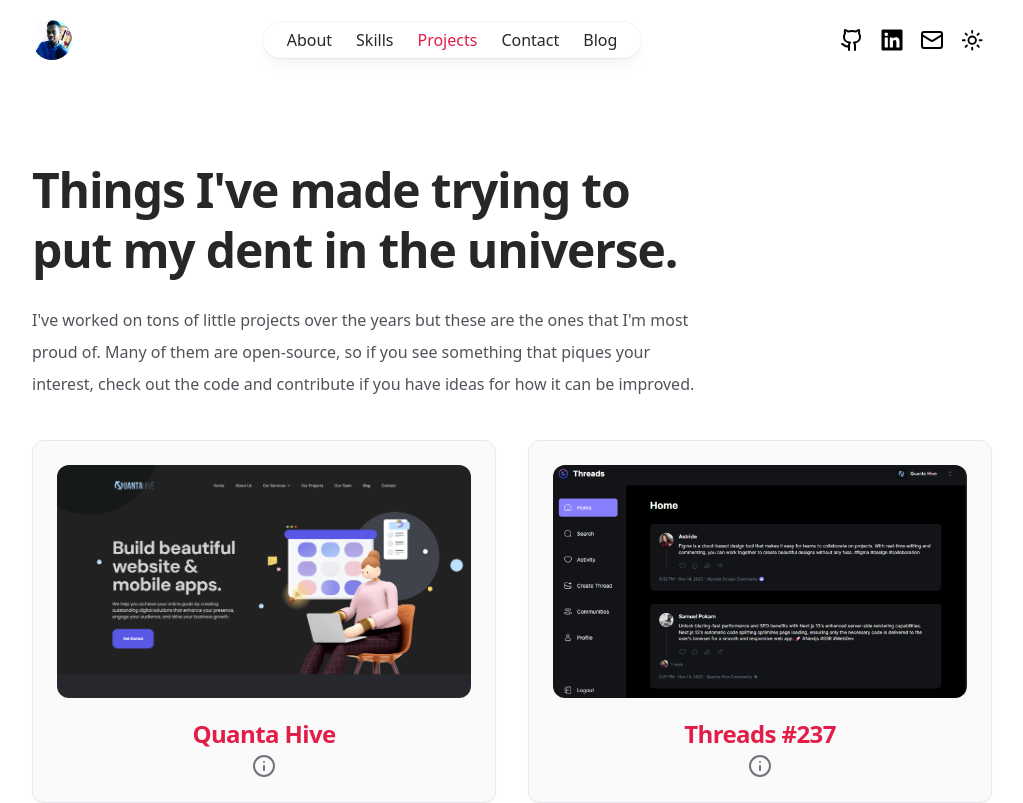
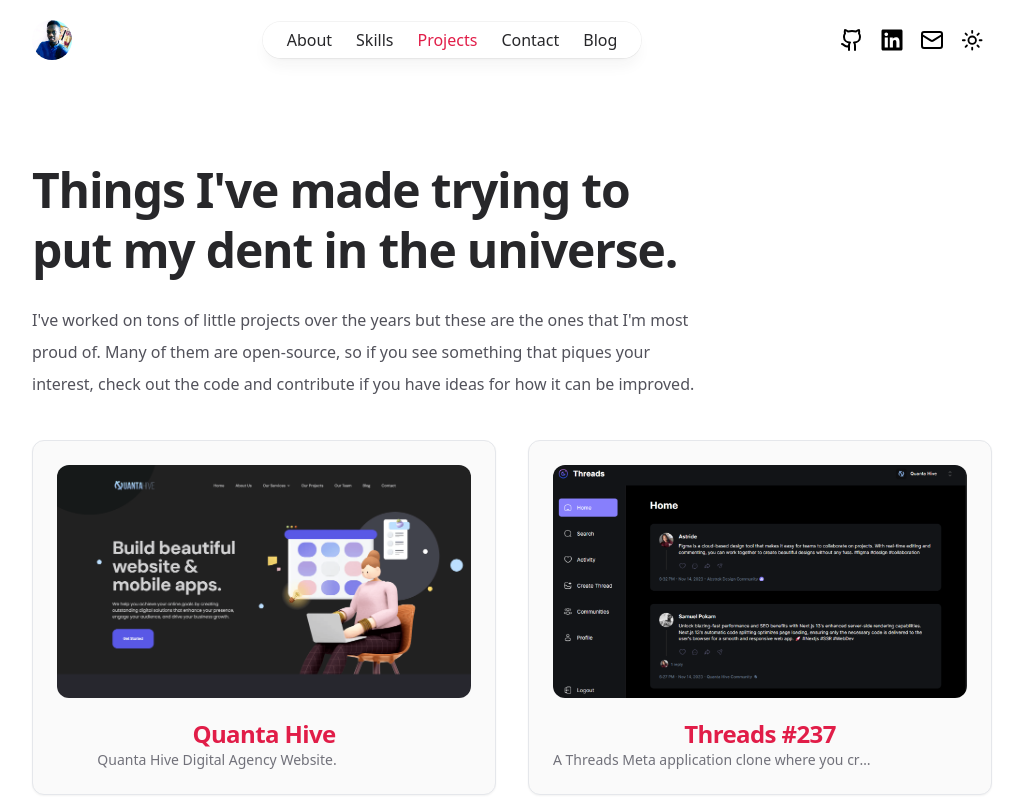
Before and after one commit to RinKhimera/rinkhimera-portfolio, a Next.js app: page /projects in a window 1280 px wide. Shown: the top 803 px of the page, without its empty margins (128-1151 px from the left). Built offline with nearby package versions, Linux system fonts and the light colour scheme.

Commit message:
hero updates

```diff
--- a/app/page.tsx
+++ b/app/page.tsx
@@ -1,12 +1,16 @@
 import ArticleCardHero from "@/components/ArticleCardHero"
+import CtaButton from "@/components/CtaButton"
 import Feed from "@/components/Feed"
 import Hero from "@/components/Hero"
+import { Button } from "@/components/ui/button"
 import { experienceData } from "@/constants"
 import prisma from "@/prisma/db"
+import { motion } from "framer-motion"
 import { Briefcase, Github, Linkedin, LinkedinIcon, Mail } from "lucide-react"
 import moment from "moment"
 import Image from "next/image"
 import Link from "next/link"
+
 import { MdOutlineWorkOutline } from "react-icons/md"
 
 export default function Home() {
@@ -14,6 +18,7 @@
     <div className="mt-10 min-h-full sm:mt-16 lg:mt-20">
       <Hero />
       <Feed />
+      <CtaButton />
     </div>
   )
 }
--- a/app/projects/page.tsx
+++ b/app/projects/page.tsx
@@ -50,9 +50,15 @@
             <motion.div
               key={index}
               initial={{ opacity: 0, y: 15 }}
-              whileInView={{ opacity: 1, y: 0 }}
+              whileInView={{
+                opacity: 1,
+                y: 0,
+                transition: { duration: 0.5, delay: 0.15 },
+              }}
+              whileHover={{
+                scale: 1.08,
+              }}
               viewport={{ margin: "-200px 0px -100px 0px", once: true }}
-              transition={{ duration: 0.5, delay: 0.15 }}
             >
               <Sheet>
                 <SheetTrigger>
@@ -68,8 +74,8 @@
 
                     <CardContent>
                       <CardTitle>{project.name}</CardTitle>
-                      <CardDescription>
-                        <Info />
+                      <CardDescription className="mt-1 max-w-xs truncate">
+                        {project.description}
                       </CardDescription>
                     </CardContent>
                   </Card>
--- /dev/null
+++ b/components/CtaButton.tsx
@@ -0,0 +1,27 @@
+"use client"
+
+import { Button } from "@/components/ui/button"
+import { motion } from "framer-motion"
+import { ArrowRightCircle } from "lucide-react"
+import Link from "next/link"
+
+const CtaButton = () => {
+  return (
+    <div>
+      <motion.div
+        className="mx-auto mt-20 max-w-sm"
+        whileHover={{
+          scale: 1.2,
+        }}
+      >
+        <Button className="w-full text-lg" variant="outline" size="lg" asChild>
+          <Link href="/about">
+            About Me <ArrowRightCircle className="ml-2" />
+          </Link>
+        </Button>
+      </motion.div>
+    </div>
+  )
+}
+
+export default CtaButton
--- a/components/ui/card.tsx
+++ b/components/ui/card.tsx
@@ -50,10 +50,7 @@
 >(({ className, ...props }, ref) => (
   <p
     ref={ref}
-    className={cn(
-      "mt-2 flex justify-center text-sm text-muted-foreground",
-      className,
-    )}
+    className={cn("text-sm text-muted-foreground", className)}
     {...props}
   />
 ))
```
